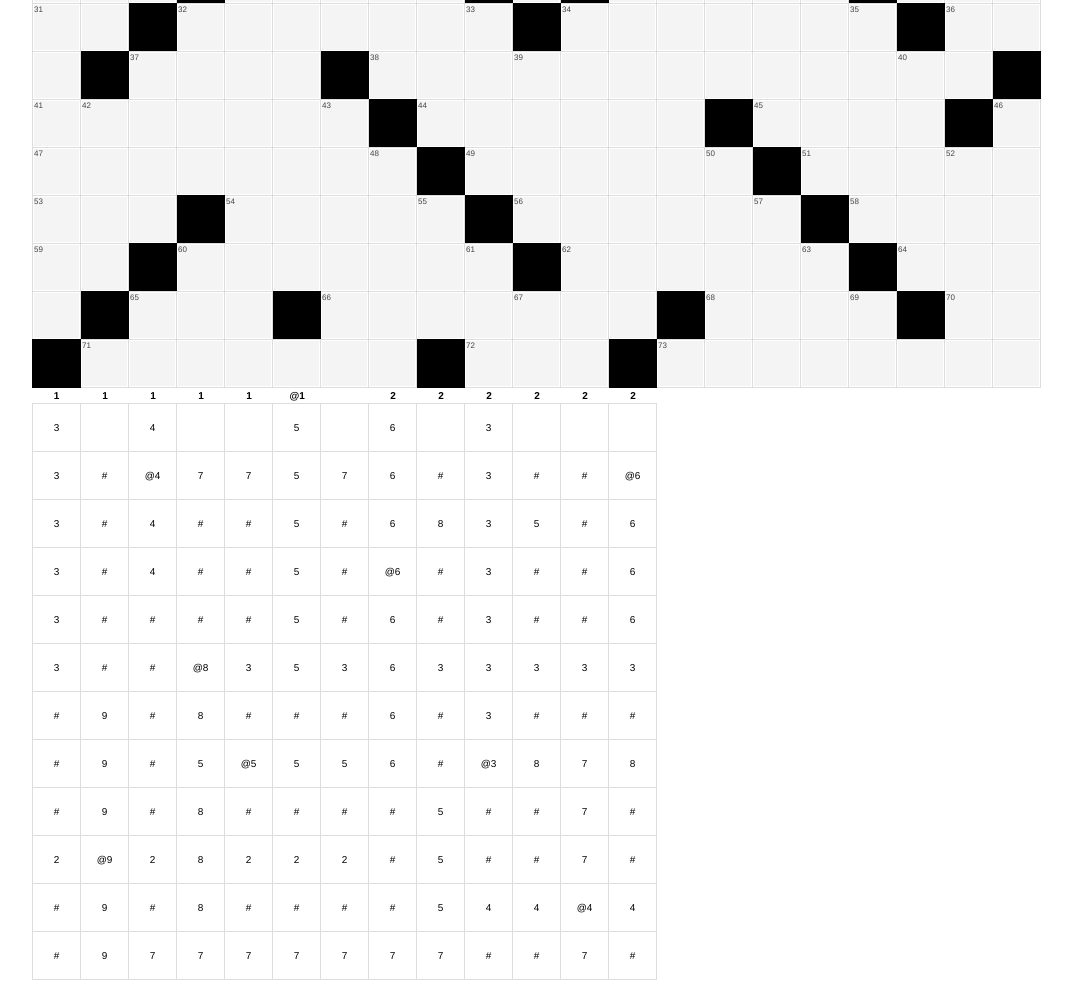
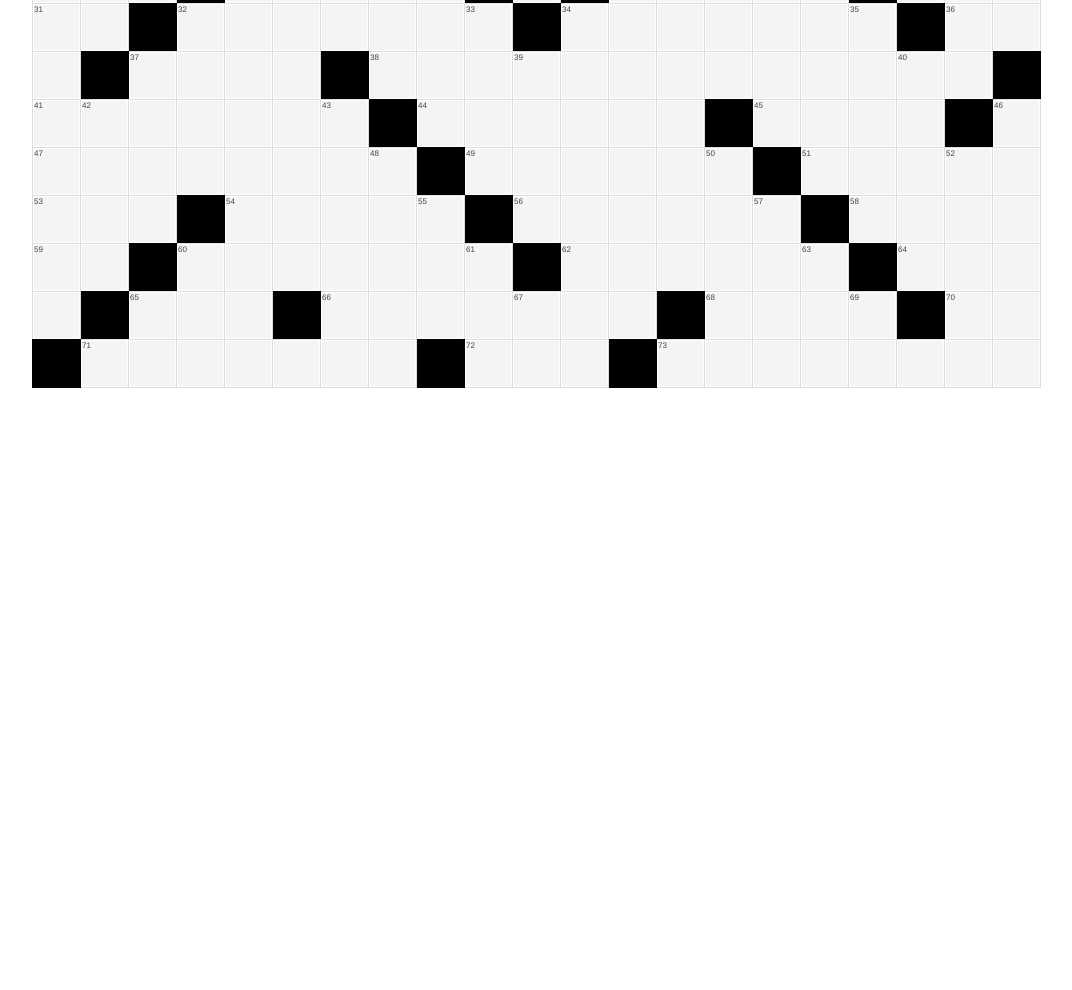
Before and after one commit to copaste/Crossword, a plain HTML site: page index.html in a window 1280 px wide. Shown: the part 199-1189 px from the top of the page, without its empty margins (30-1102 px from the left). After the commit the page ends 800 px from the top, so only its background shows below. Drawn offline with Linux system fonts and the light colour scheme.

Commit message:
Update index.html

```diff
--- a/index.html
+++ b/index.html
@@ -9,208 +9,8 @@
 <body>
     <div class="crossword-container"></div>
     <div class="clues-container"></div>
-
-    <table id="fff">
-        <tr>
-            <th>1</th>
-            <th>1</th>
-            <th>1</th>
-            <th>1</th>
-            <th>1</th>
-            <th>@1</th>
-            <th></th>
-            <th>2</th>
-            <th>2</th>
-            <th>2</th>
-            <th>2</th>
-            <th>2</th>
-            <th>2</th>
-        </tr>
-        <tr>
-            <td>3</td>
-            <td></td>
-            <td>4</td>
-            <td></td>
-            <td></td>
-            <td>5</td>
-            <td></td>
-            <td>6</td>
-            <td></td>
-            <td>3</td>
-            <td></td>
-            <td></td>
-            <td></td>
-        </tr>
-        <tr>
-            <td>3</td>
-            <td>#</td>
-            <td>@4</td>
-            <td>7</td>
-            <td>7</td>
-            <td>5</td>
-            <td>7</td>
-            <td>6</td>
-            <td>#</td>
-            <td>3</td>
-            <td>#</td>
-            <td>#</td>
-            <td>@6</td>
-        </tr>
-        <tr>
-            <td>3</td>
-            <td>#</td>
-            <td>4</td>
-            <td>#</td>
-            <td>#</td>
-            <td>5</td>
-            <td>#</td>
-            <td>6</td>
-            <td>8</td>
-            <td>3</td>
-            <td>5</td>
-            <td>#</td>
-            <td>6</td>
-        </tr>
-        <tr>
-            <td>3</td>
-            <td>#</td>
-            <td>4</td>
-            <td>#</td>
-            <td>#</td>
-            <td>5</td>
-            <td>#</td>
-            <td>@6</td>
-            <td>#</td>
-            <td>3</td>
-            <td>#</td>
-            <td>#</td>
-            <td>6</td>
-        </tr>
-        <tr>
-            <td>3</td>
-            <td>#</td>
-            <td>#</td>
-            <td>#</td>
-            <td>#</td>
-            <td>5</td>
-            <td>#</td>
-            <td>6</td>
-            <td>#</td>
-            <td>3</td>
-            <td>#</td>
-            <td>#</td>
-            <td>6</td>
-        </tr>
-        <tr>
-            <td>3</td>
-            <td>#</td>
-            <td>#</td>
-            <td>@8</td>
-            <td>3</td>
-            <td>5</td>
-            <td>3</td>
-            <td>6</td>
-            <td>3</td>
-            <td>3</td>
-            <td>3</td>
-            <td>3</td>
-            <td>3</td>
-        </tr>
-        <tr>
-            <td>#</td>
-            <td>9</td>
-            <td>#</td>
-            <td>8</td>
-            <td>#</td>
-            <td>#</td>
-            <td>#</td>
-            <td>6</td>
-            <td>#</td>
-            <td>3</td>
-            <td>#</td>
-            <td>#</td>
-            <td>#</td>
-        </tr>
-        <tr>
-            <td>#</td>
-            <td>9</td>
-            <td>#</td>
-            <td>5</td>
-            <td>@5</td>
-            <td>5</td>
-            <td>5</td>
-            <td>6</td>
-            <td>#</td>
-            <td>@3</td>
-            <td>8</td>
-            <td>7</td>
-            <td>8</td>
-        </tr>
-        <tr>
-            <td>#</td>
-            <td>9</td>
-            <td>#</td>
-            <td>8</td>
-            <td>#</td>
-            <td>#</td>
-            <td>#</td>
-            <td>#</td>
-            <td>5</td>
-            <td>#</td>
-            <td>#</td>
-            <td>7</td>
-            <td>#</td>
-        </tr>
-        <tr>
-            <td>2</td>
-            <td>@9</td>
-            <td>2</td>
-            <td>8</td>
-            <td>2</td>
-            <td>2</td>
-            <td>2</td>
-            <td>#</td>
-            <td>5</td>
-            <td>#</td>
-            <td>#</td>
-            <td>7</td>
-            <td>#</td>
-        </tr>
-        <tr>
-            <td>#</td>
-            <td>9</td>
-            <td>#</td>
-            <td>8</td>
-            <td>#</td>
-            <td>#</td>
-            <td>#</td>
-            <td>#</td>
-            <td>5</td>
-            <td>4</td>
-            <td>4</td>
-            <td>@4</td>
-            <td>4</td>
-        </tr>
-        <tr>
-            <td>#</td>
-            <td>9</td>
-            <td>7</td>
-            <td>7</td>
-            <td>7</td>
-            <td>7</td>
-            <td>7</td>
-            <td>7</td>
-            <td>7</td>
-            <td>#</td>
-            <td>#</td>
-            <td>7</td>
-            <td>#</td>
-        </tr>
-    </table>
-
     <script type="text/javascript" src="./crossword.js"></script>
     <script>
-
         var text = ['RECIPROCA#IMAM#REALTA',
             'ABATE#VASSOIO#COMFORT',
             'YALE#DENSITA#NOT#AGIO',
```
Lines whose indentation alone changed are shown as unchanged.
